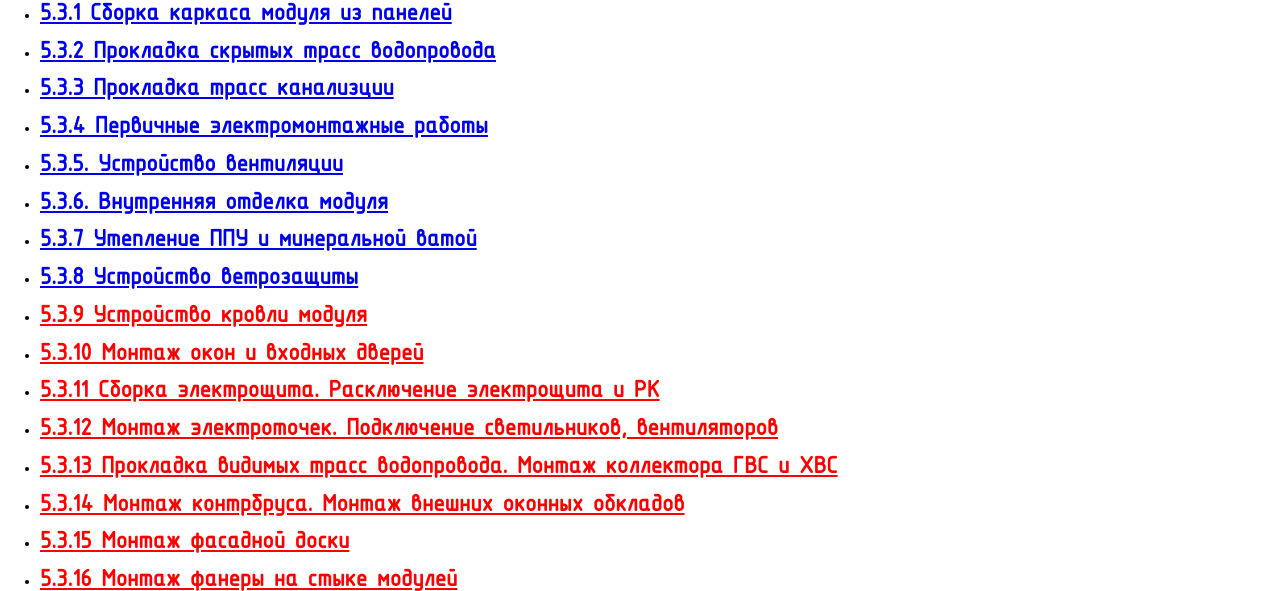
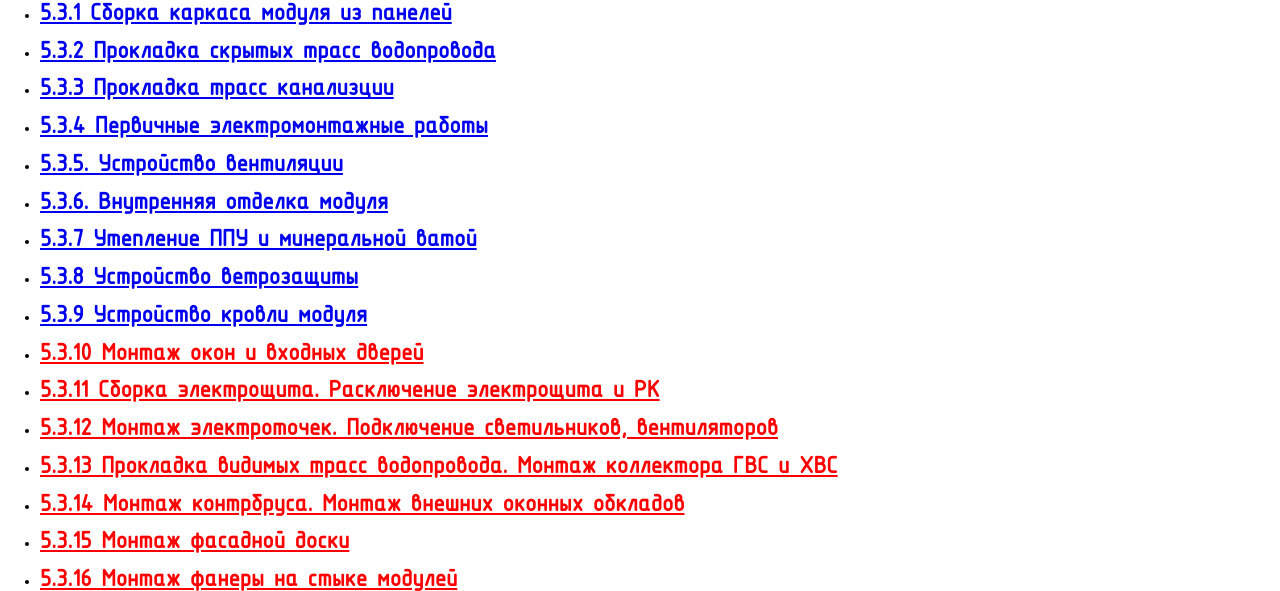
Before and after one commit to SuPeskov/PWP_Baza-2.0, a website: page Page_5.3.html in a window 1280 px wide. Shown: the part 341-932 px from the top of the page. Drawn offline with Linux system fonts and the light colour scheme.

Commit message:
закончен раздел 5.3.9

```diff
--- a/Page_5.3.html
+++ b/Page_5.3.html
@@ -45,7 +45,7 @@
                     <a class="" href="./5.3/5.3.8.html"> <h1>5.3.8 Устройство ветрозащиты</h1>  </a>
                 </li>
                 <li  class="subsectionTitle">
-                    <a class="none" href="./5.3/5.3.9.html"> <h1>5.3.9 Устройство кровли модуля</h1>  </a>
+                    <a class="" href="./5.3/5.3.9.html"> <h1>5.3.9 Устройство кровли модуля</h1>  </a>
                 </li>
                 <li  class="subsectionTitle">
                     <a class="none" href="./5.3/5.3.10.html"> <h1>5.3.10 Монтаж окон и входных дверей</h1>  </a>
```
